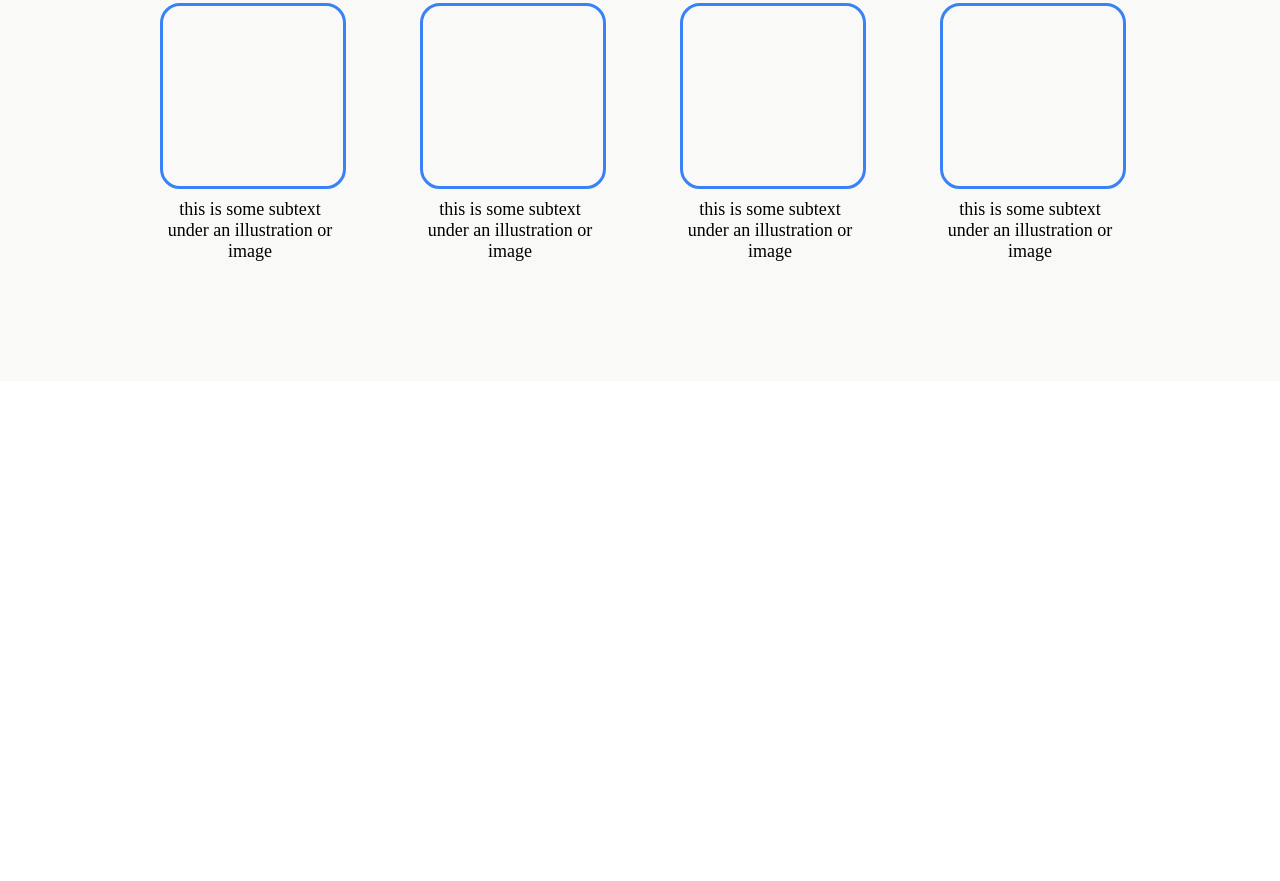
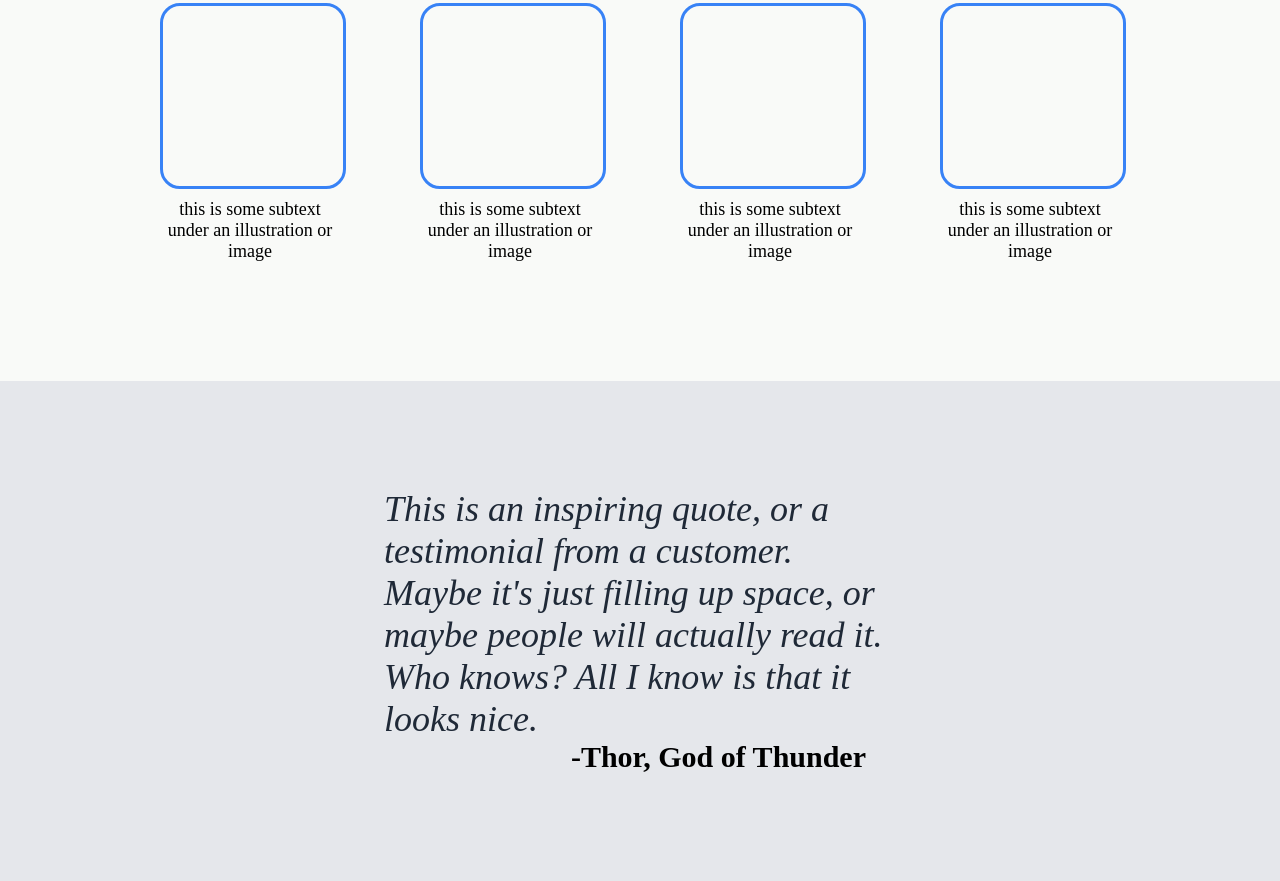
Before and after one commit to yrnisus/OdinProject-LandingPage, a plain HTML site: page index.html in a window 1280 px wide. Shown: the part 619-1500 px from the top of the page. Before the commit the page ends 1000 px from the top, so only its background shows below. Drawn offline with Linux system fonts and the light colour scheme.

Commit message:
quote section complete

```diff
--- a/index.html
+++ b/index.html
@@ -62,6 +62,15 @@
             </div>
         </div>
     </div>
+    <div class="quote-section">
+        <div class="quote-container">
+            <div class="quote-text">This is an inspiring quote, or a testimonial
+                from a customer. Maybe it's just filling up space, or maybe people
+                will actually read it. Who knows? All I know is that it looks nice.
+            </div>
+            <div class="quote-author">-Thor, God of Thunder</div>
+        </div>
+    </div>
 </body>
 
 </html>
--- a/styles/style.css
+++ b/styles/style.css
@@ -151,3 +151,37 @@ ul {
     border-radius: 20px;
 
 }
+
+/* Quote section */
+
+.quote-section {
+    background-color: var(--quote-bg);
+    height: 500px;
+    width: 100%;
+    display: flex;
+    justify-content: center;
+}
+
+.quote-container {
+    width: 40%;
+    display: flex;
+    flex-direction: column;
+    align-items: center;
+    justify-content: center;
+}
+
+.quote-text {
+    font-size: 36px;
+    font-style: italic;
+    font-weight: lighter;
+    color: var(--quote-text);
+}
+
+.quote-author {
+    width: 100%;
+    margin-right: 60px;
+    display: flex;
+    justify-content: flex-end;
+    font-size: 30px;
+    font-weight: bold;
+}
```
